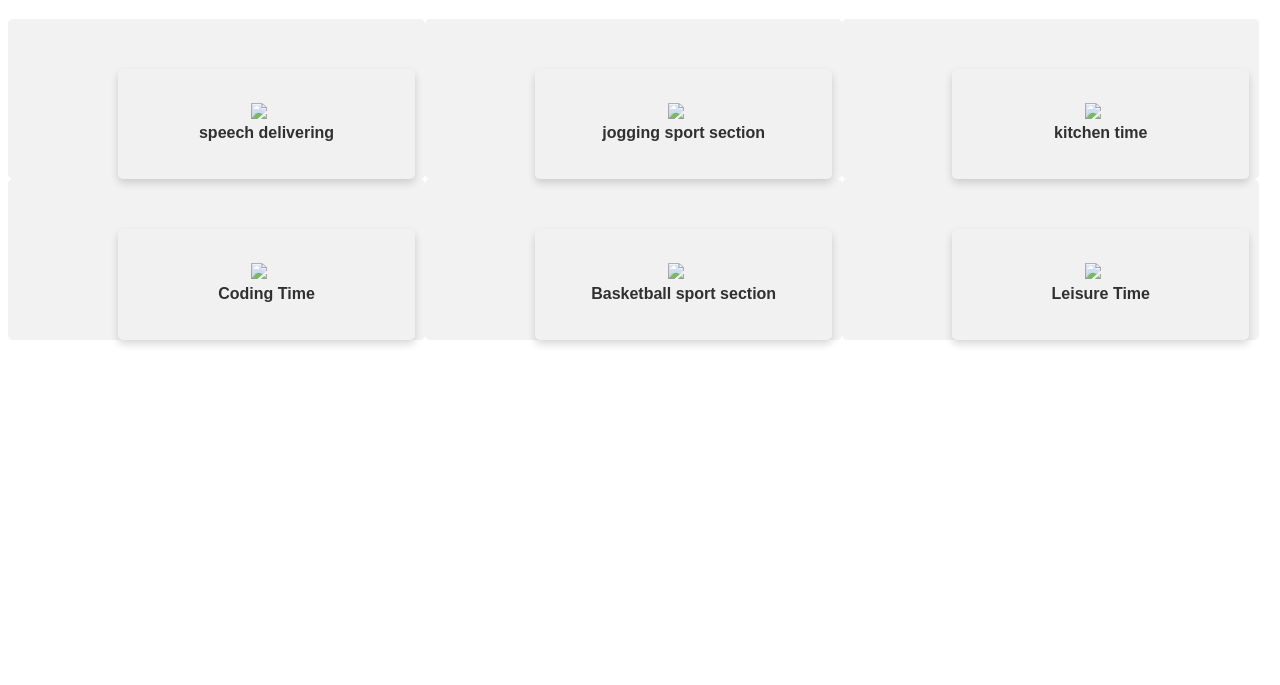
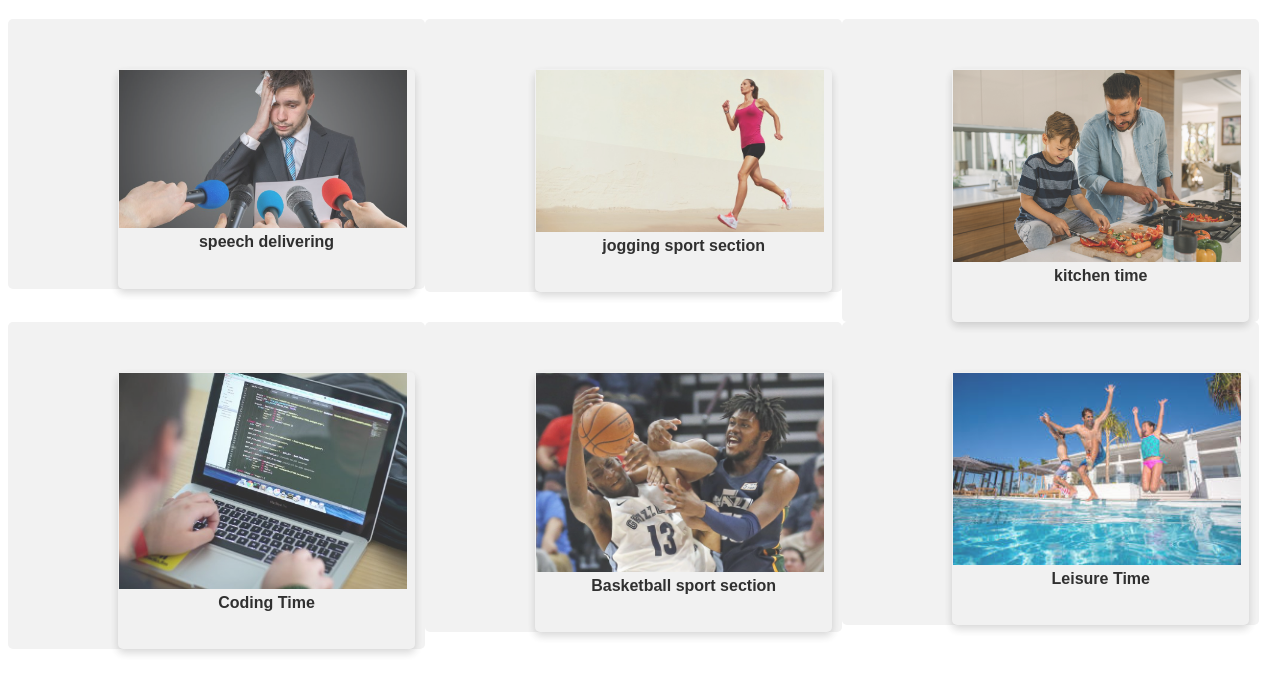
Before and after one commit to kukuanne/exercise, a plain HTML site: page index.html in a window 1280 px wide. Shown: the part 115-800 px from the top of the page. Drawn offline with Linux system fonts and the light colour scheme; files that its build step writes are made by us from their sources.

Commit message:
i fixed a bug occured on css part

```diff
--- a/index.html
+++ b/index.html
@@ -2,7 +2,7 @@
 <html>
 <head>
   <title>WEB-DESIGN</title>
-  <link rel="stylesheet" type="text/css" href="style.css">
+  <link rel="stylesheet" type="text/css" href="css/style.css">
 </head>
 <body>
 
@@ -23,7 +23,7 @@
 
 <div class="column">
     <div class="card">
-     <img class="post" src="images/speech.jpg">
+     <img class="post" src="assets/images/speech.jpg">
      <h4>speech delivering</h4>
     </div>
   </div>
@@ -31,35 +31,35 @@
 
   <div class="column">
     <div class="card">
-     <img class="post" src="images/jog.jpg">
+     <img class="post" src="assets/images/jog.jpg">
       <h4>jogging sport section</h4>
     </div>
   </div>
 
   <div class="column">
     <div class="card">
-     <img class="post" src="images/kitcehn.jpg">
+     <img class="post" src="assets/images/kitcehn.jpg">
       <h4>kitchen time</h4>
     </div>
   </div>
 
   <div class="column">
     <div class="card">
-     <img class="post" src="images/code.jpg">
+     <img class="post" src="assets/images/code.jpg">
       <h4>Coding Time</h4>
     </div>
   </div>
 
   <div class="column">
     <div class="card">
-     <img class="post" src="images/bako.jpg">
+     <img class="post" src="assets/images/bako.jpg">
       <h4>Basketball sport section</h4>
     </div>
   </div>
 
   <div class="column">
     <div class="card">
-     <img class="post" src="images/leisure.jpg">
+     <img class="post" src="assets/images/leisure.jpg">
       <h4>Leisure Time</h4>
     </div>
   </div>
```
Also changed, not shown: form.html (+1 -1 lines), table.html (+1 -1 lines).
